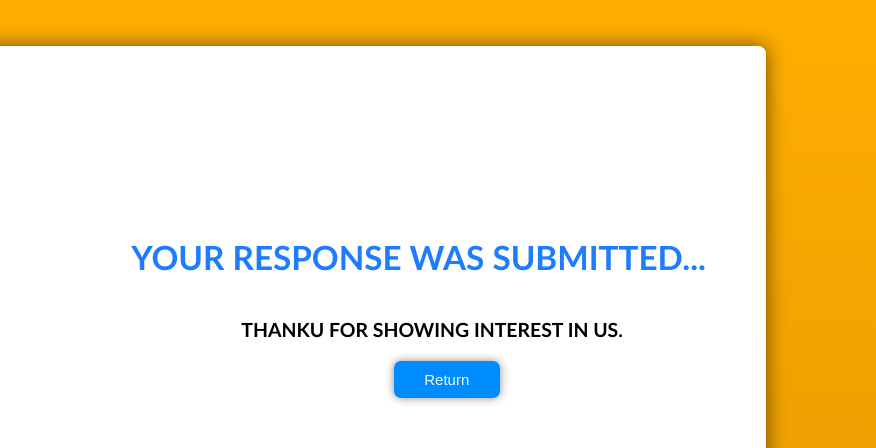
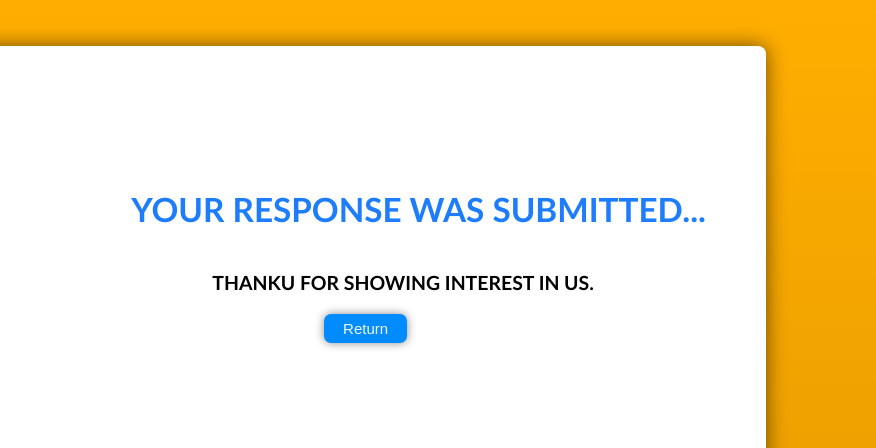
Before and after one commit to aswin2004hsdhfg/success-msg, a plain HTML site: page index.html in a window 1280 px wide. Shown: the top 448 px of the page, 404-1280 px from the left. Drawn offline with Linux system fonts and the light colour scheme.

Commit message:
index.html

```diff
--- a/index.html
+++ b/index.html
@@ -2,7 +2,7 @@
 <html lang="en">
 <head>
     <meta charset="UTF-8">
-    <meta name="viewport" content="width=device-width, initial-scale=1">
+    <meta name="viewport" content="width=device-width,initial-scale=1">
     <title>Document</title>
    <link rel="stylesheet" href="style.css">
 
@@ -11,11 +11,13 @@
 
   <div class="message">
     <img src="imges/new-mail.png" >
+    <div class="empty"></div>
+    <div id="inner-it">
     <h1>YOUR RESPONSE WAS SUBMITTED...</h1>
     <h3>THANKU FOR SHOWING INTEREST IN US.</h3>
     <button id="return-btn">
       <a class="btn-re"  href="https://aswin2004hsdhfg.github.io/video-editing-web/">Return</a>
-    </button>
+    </button></div>
   </div>
  <!-- <button id="openPopup">Open Popup</button>
 
```
